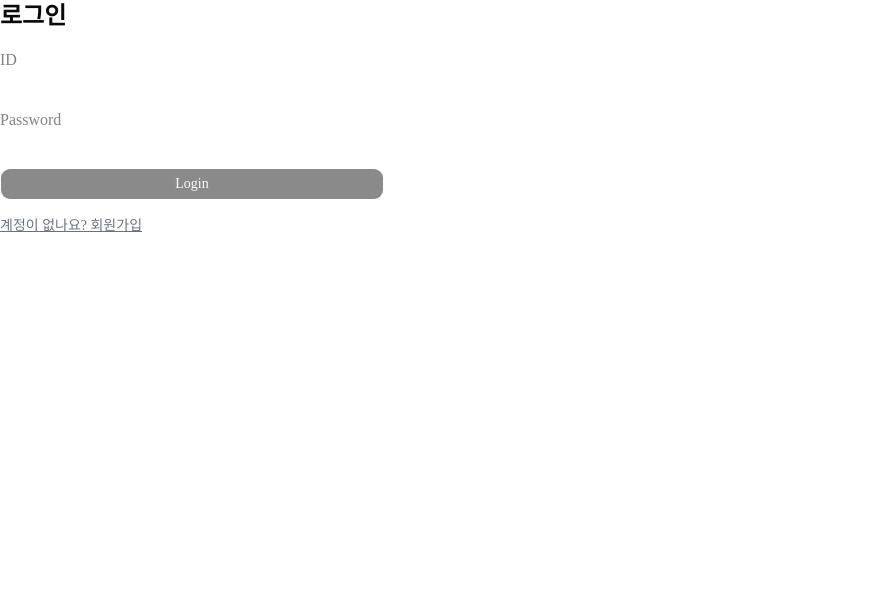
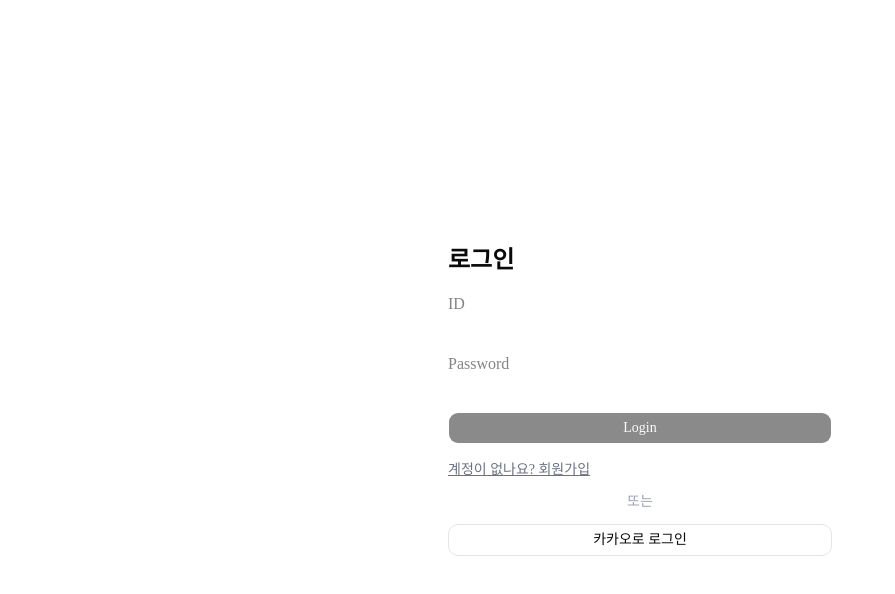
Before and after one commit to jiyun1006/next_practice, a Next.js app in the folder login-practice/: page /login in a window 1280 px wide. Shown: the top 594 px of the page, without its empty margins (0-895 px from the left). Built offline with nearby package versions, Linux system fonts and the light colour scheme; no server answers.

Commit message:
OAuth 카카오 추가

```diff
--- a/login-practice/app/(auth)/layout.tsx
+++ b/login-practice/app/(auth)/layout.tsx
@@ -4,7 +4,7 @@ export default function AuthLayout({
   children: React.ReactNode;
 }) {
   return (
-    <main className="felx min-h-screen items-center justify-center">
+    <main className="flex min-h-screen items-center justify-center">
       {children}
     </main>
   );
--- a/login-practice/app/(auth)/login/page.tsx
+++ b/login-practice/app/(auth)/login/page.tsx
@@ -1,5 +1,36 @@
+// app/(auth)/login/page.tsx
 import LoginForm from "./LoginForm";
+import { signIn } from "@/auth";
+import { Button } from "@/components/ui/button";
 
 export default function LoginPage() {
-  return <LoginForm />;
+  return (
+    <div className="flex w-full max-w-sm flex-col gap-3">
+      <LoginForm />
+
+      <p className="text-center text-sm text-gray-400">또는</p>
+
+      <form
+        action={async () => {
+          "use server";
+          await signIn("kakao", { redirectTo: "/mypage" });
+        }}
+      >
+        <Button type="submit" variant="outline" className="w-full">
+          카카오로 로그인
+        </Button>
+      </form>
+
+      {/* <form
+        action={async () => {
+          "use server";
+          await signIn("google", { redirectTo: "/mypage" });
+        }}
+      >
+        <Button type="submit" variant="outline" className="w-full">
+          구글로 로그인
+        </Button>
+      </form> */}
+    </div>
+  );
 }
--- a/login-practice/auth.ts
+++ b/login-practice/auth.ts
@@ -4,6 +4,8 @@ import bcrypt from "bcryptjs";
 import { connectDB } from "@/lib/mongodb";
 import User from "@/models/User";
 import loginSchema from "@/schema/loginSchema";
+import Kakao from "next-auth/providers/kakao";
+import Google from "next-auth/providers/google";
 
 export const { handlers, auth, signIn, signOut } = NextAuth({
   providers: [
@@ -28,6 +30,7 @@ export const { handlers, auth, signIn, signOut } = NextAuth({
         return { id: user._id.toString(), name: user.userId };
       },
     }),
+    Kakao,
   ],
   pages: { signIn: "/login" },
 });
```
